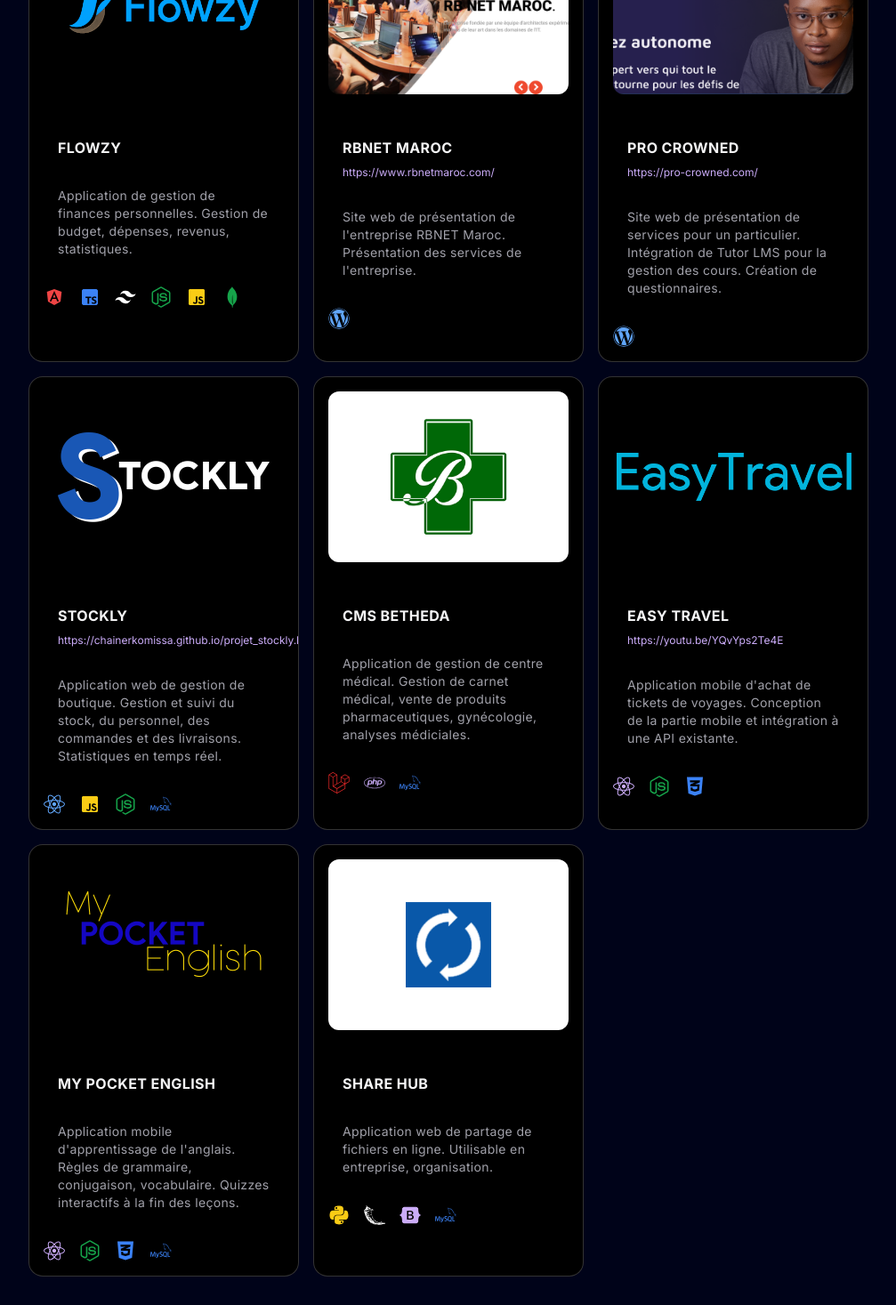
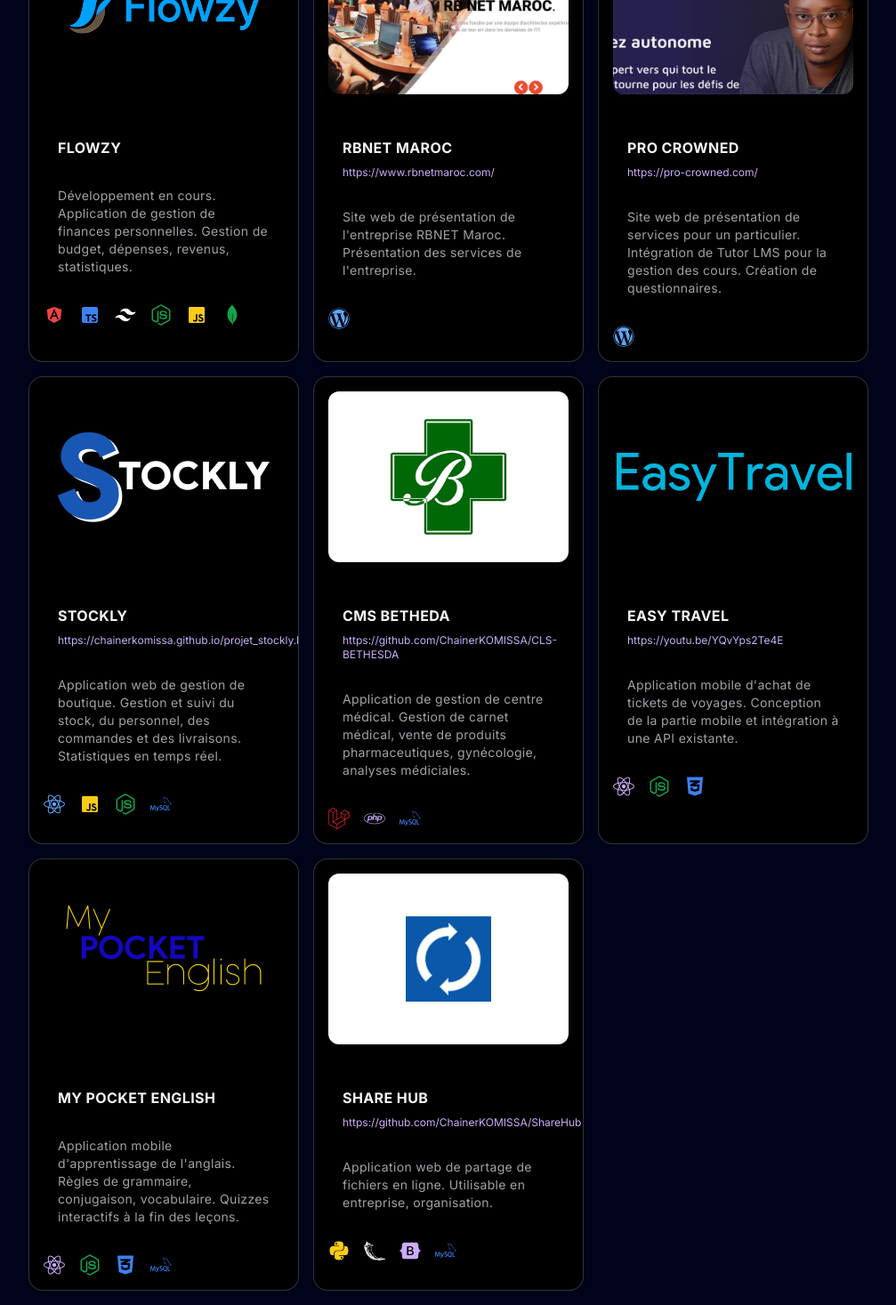
Before and after one commit to ChainerKOMISSA/Portfolio, a Next.js app in the folder portfolio/: page / in a window 1280 px wide. Shown: the part 1950-3417 px from the top of the page at 89% size, without its empty margins (136-1143 px from the left). Built offline with nearby package versions, Linux system fonts and the light colour scheme.

Commit message:
Modification des projets

```diff
--- a/portfolio/components/Projects.tsx
+++ b/portfolio/components/Projects.tsx
@@ -15,7 +15,7 @@ export const projects = [
   {
     title: "FLOWZY",
     description:
-      "Application de gestion de finances personnelles. Gestion de budget, dépenses, revenus, statistiques.",
+      "Développement en cours.\nApplication de gestion de finances personnelles. Gestion de budget, dépenses, revenus, statistiques.",
     link: "",
     image: "/flowzy.png",
     icons: [<BiLogoAngular className="text-red-500 rounded-full" key="angular" />, <BiLogoTypescript className="text-blue-500 rounded-full" key="typescript" />,<SiTailwindcss className="rounded-full text-white" key="tailwindcss"/>, <FaNodeJs className="rounded-full text-green-600" key="nodejs"/>, <BiLogoJavascript className="rounded-full text-yellow-400" key="javascript"/>,<SiMongodb className="rounded-full text-green-600" key="mongodb"/>],
@@ -48,7 +48,7 @@ export const projects = [
     title: "CMS BETHEDA",
     description:
       "Application de gestion de centre médical. Gestion de carnet médical, vente de produits pharmaceutiques, gynécologie, analyses médiciales.",
-    link: "",
+    link: "https://github.com/ChainerKOMISSA/CLS-BETHESDA",
     image: "/portfolio-2-2.jpg",
     icons: [<FaLaravel className="text-red-600" key="laravel"/>, <FaPhp className="rounded-full text-purple" key="php"/>, <SiMysql className="text-blue-500" key="mysql"/>],
   },
@@ -72,7 +72,7 @@ export const projects = [
     title: "SHARE HUB",
     description:
       "Application web de partage de fichiers en ligne. Utilisable en entreprise, organisation.",
-    link: "",
+    link: "https://github.com/ChainerKOMISSA/ShareHub",
     image: "/sharehub-2.png",
     icons: [<FaPython className="rounded-full text-yellow-400" key="python"/>, <SiFlask className="text-white" key="flask"/>, <FaBootstrap className="rounded-full text-purple" key="bootstrap"/>, <SiMysql className="text-blue-500" key="mysql"/>],
   }
```
